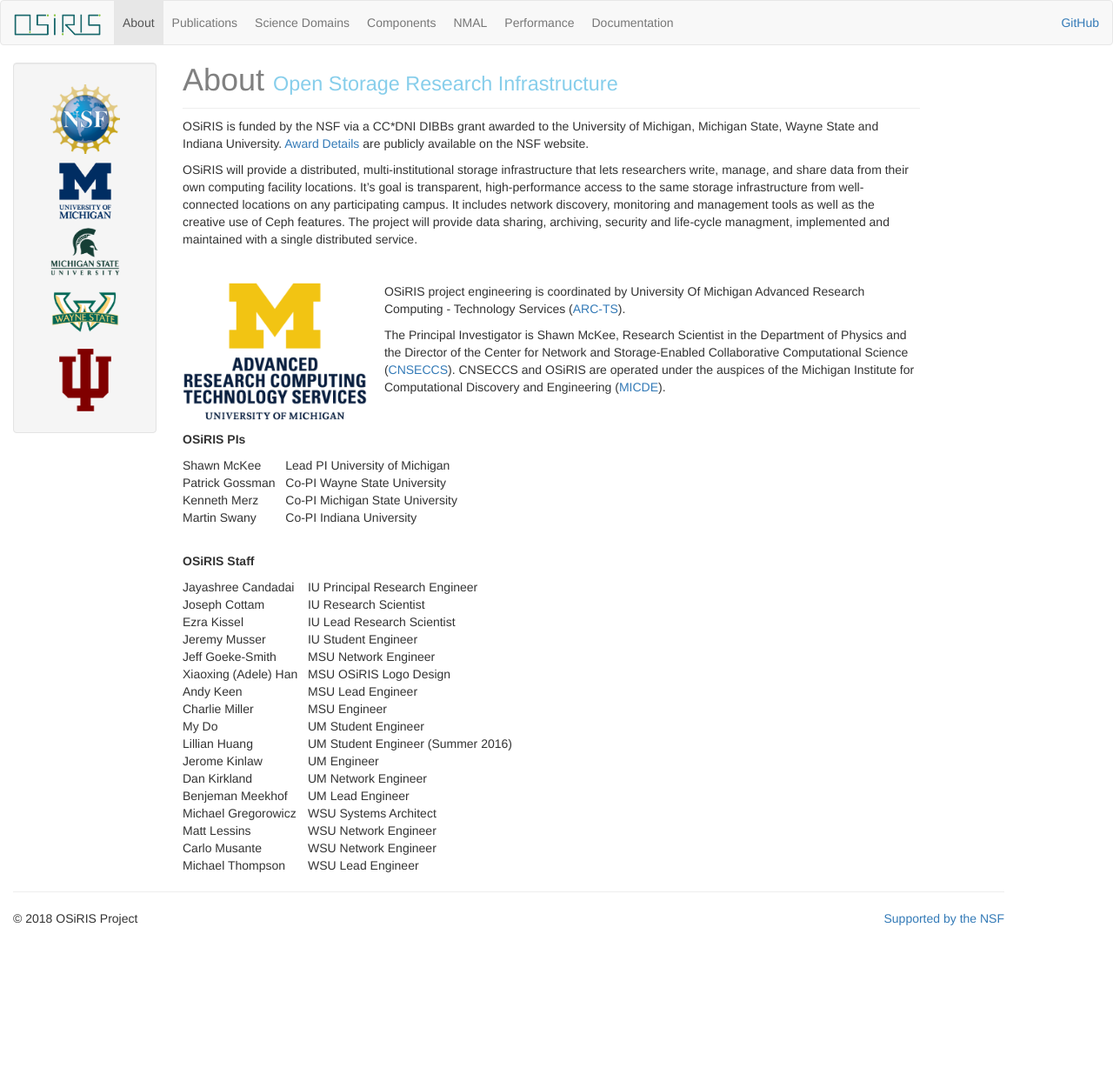
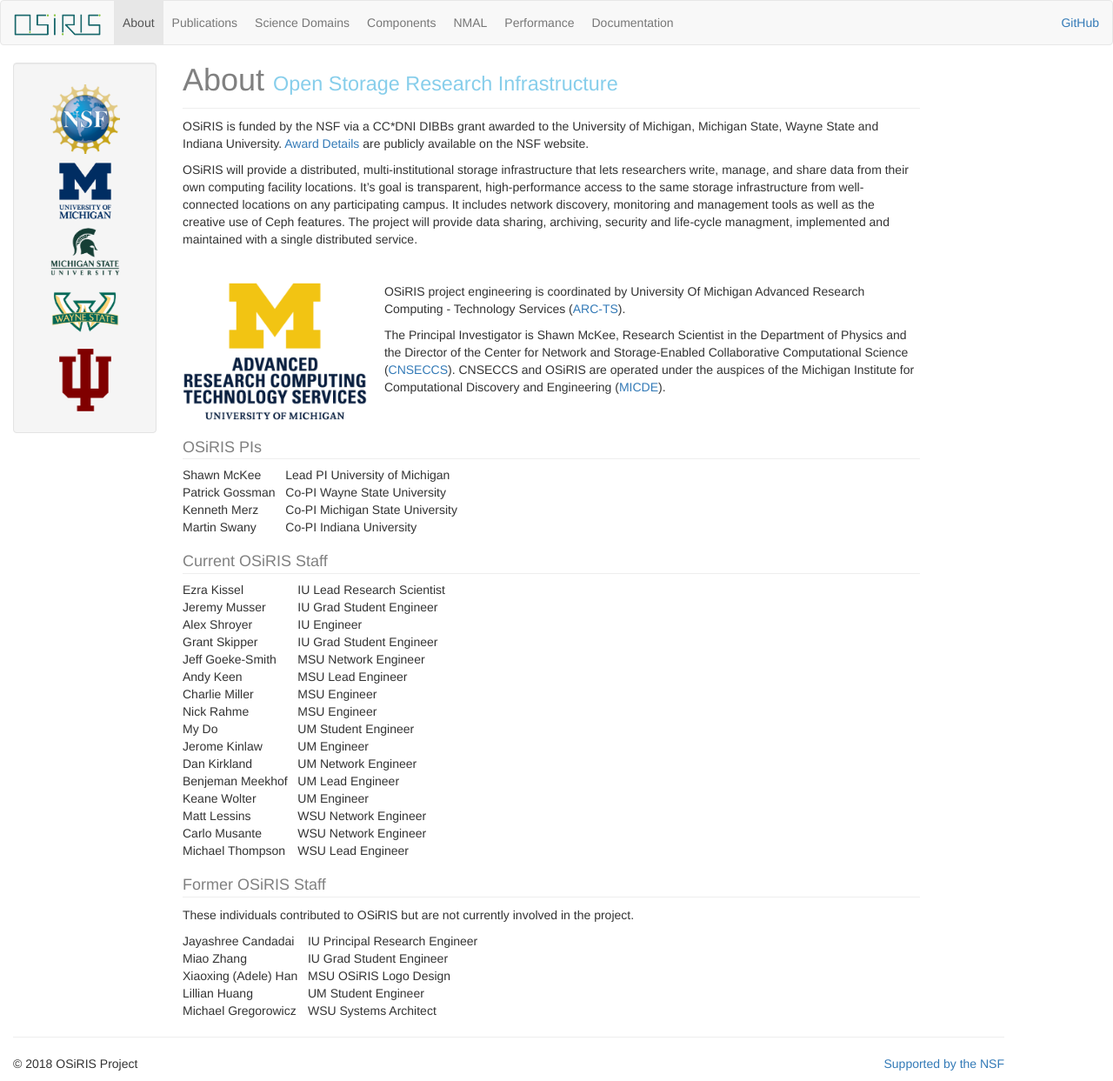
Before and after one commit to MI-OSiRIS/mi-osiris.github.io, a Jekyll site: the page built from about.md, in a window 1280 px wide. Shown: the whole page at 87% size. Built offline with Jekyll 4.4.1, drawn with Linux system fonts in a browser that asks for light colours; before the commit the page ends 1076 px from its top, so only the background shows below that.

Commit message:
Update staff list in about

```diff
--- a/about.md
+++ b/about.md
@@ -21,30 +21,38 @@
 
 <br style="clear: both"/>
 
-**OSiRIS PIs**
+<h4>OSiRIS PIs</h4>
 
 | Shawn McKee      | | | | Lead PI University of Michigan  |
 | Patrick Gossman  | | | | Co-PI Wayne State University    |
 | Kenneth Merz     | | | | Co-PI Michigan State University |
 | Martin Swany     | | | | Co-PI Indiana University        |
 
-<br />
-**OSiRIS Staff**
+<h4>Current OSiRIS Staff</h4>
 
-| Jayashree Candadai | | | | IU Principal Research Engineer |
-| Joseph Cottam | | | | IU Research Scientist |
 | Ezra Kissel | | | | IU Lead Research Scientist |
-| Jeremy Musser | | | | IU Student Engineer |
+| Jeremy Musser | | | | IU Grad Student Engineer |
+| Alex Shroyer | | | | IU Engineer |
+| Grant Skipper | | | | IU Grad Student Engineer |
 | Jeff Goeke-Smith | | | | MSU Network Engineer |
-| Xiaoxing (Adele) Han | | | | MSU OSiRIS Logo Design |
 | Andy Keen | | | | MSU Lead Engineer |
 | Charlie Miller | | | | MSU Engineer |
+| Nick Rahme | | | | MSU Engineer |
 | My Do | | | | UM Student Engineer |
-| Lillian Huang | | | | UM Student Engineer (Summer 2016) |
 | Jerome Kinlaw | | | | UM Engineer |
 | Dan Kirkland | | | | UM Network Engineer |
 | Benjeman Meekhof | | | | UM Lead Engineer |
-| Michael Gregorowicz | | | | WSU Systems Architect |
+| Keane Wolter | | | | UM Engineer |
 | Matt Lessins | | | | WSU Network Engineer |
 | Carlo Musante | | | | WSU Network Engineer |
 | Michael Thompson | | | | WSU Lead Engineer |
+
+<h4>Former OSiRIS Staff</h4>
+
+These individuals contributed to OSiRIS but are not currently involved in the project.
+
+| Jayashree Candadai | | | | IU Principal Research Engineer |
+| Miao Zhang | | | | IU Grad Student Engineer |
+| Xiaoxing (Adele) Han | | | | MSU OSiRIS Logo Design |
+| Lillian Huang | | | | UM Student Engineer |
+| Michael Gregorowicz | | | | WSU Systems Architect |
```
